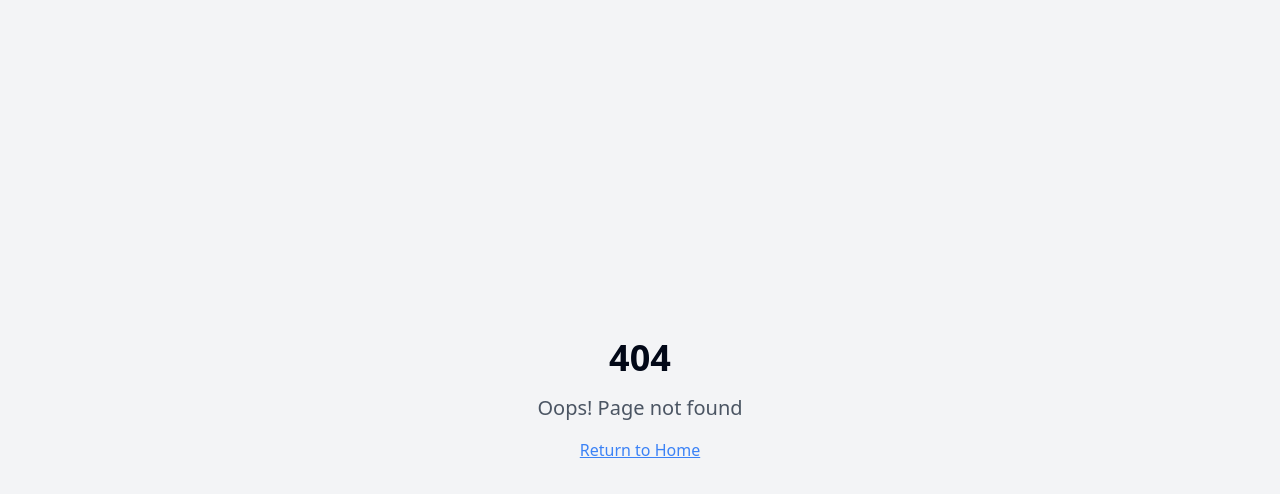
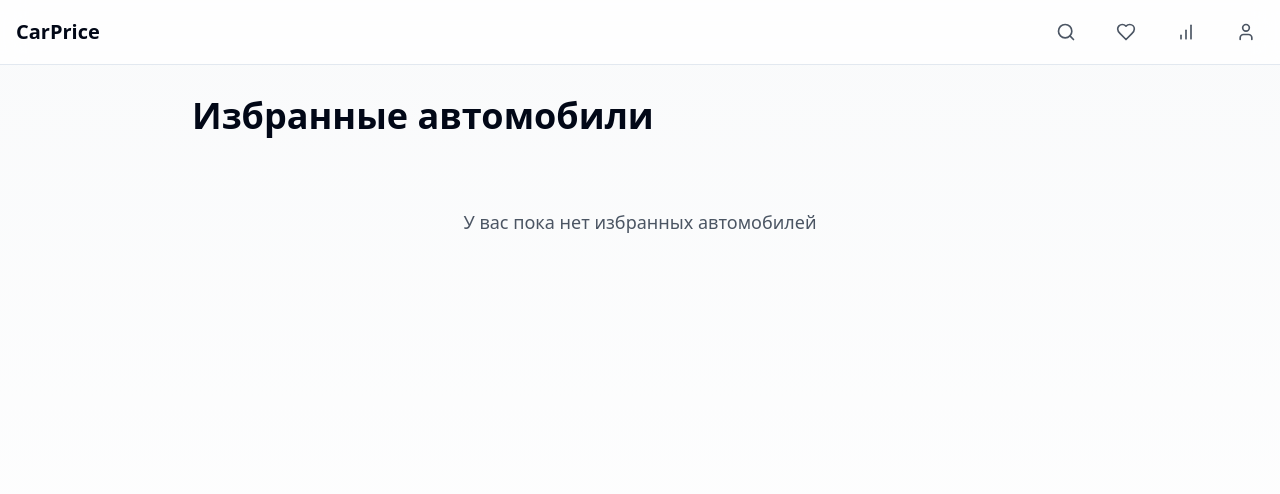
Before and after one commit to DimDeych/car-price-tracker, a React (Vite) app: page /favorites in a window 1280 px wide. Before the commit this address had no page. Shown: the top 494 px of the page. Built offline with nearby package versions, Linux system fonts and the light colour scheme.

Commit message:
Add favorites page
Adds a new page to display a list of liked car listings.  This page will show cars that the user has previously liked.

```diff
--- a/src/App.tsx
+++ b/src/App.tsx
@@ -6,6 +6,7 @@ import { QueryClient, QueryClientProvider } from "@tanstack/react-query";
 import { BrowserRouter, Routes, Route } from "react-router-dom";
 import Index from "./pages/Index";
 import Listing from "./pages/Listing";
+import Favorites from "./pages/Favorites";
 import NotFound from "./pages/NotFound";
 
 const queryClient = new QueryClient();
@@ -19,6 +20,7 @@ const App = () => (
         <Routes>
           <Route path="/" element={<Index />} />
           <Route path="/listing/:id" element={<Listing />} />
+          <Route path="/favorites" element={<Favorites />} />
           <Route path="*" element={<NotFound />} />
         </Routes>
       </BrowserRouter>
--- /dev/null
+++ b/src/pages/Favorites.tsx
@@ -0,0 +1,82 @@
+
+import React from "react";
+import { Navigation } from "@/components/Navigation";
+import { CarList } from "@/components/CarList";
+import { useToast } from "@/hooks/use-toast";
+import { useCars } from "@/hooks/useCars";
+
+const Favorites = () => {
+  const { toast } = useToast();
+  const [likedCars, setLikedCars] = React.useState<Set<number>>(new Set());
+  const loadMoreRef = React.useRef<HTMLDivElement>(null);
+
+  const { data, fetchNextPage, hasNextPage, isFetchingNextPage, isLoading } = useCars({
+    brand: "",
+    model: "",
+    city: "",
+    priceMin: "",
+    priceMax: "",
+    mileageMin: "",
+    mileageMax: "",
+  });
+
+  const filteredCars = data?.pages.flatMap(page =>
+    page.cars.filter(car => likedCars.has(car.id))
+  ) ?? [];
+
+  const handleLike = (carId: number) => {
+    setLikedCars(prev => {
+      const newLikedCars = new Set(prev);
+      if (newLikedCars.has(carId)) {
+        newLikedCars.delete(carId);
+        toast({
+          description: "Автомобиль удален из избранного",
+        });
+      } else {
+        newLikedCars.add(carId);
+        toast({
+          description: "Автомобиль добавлен в избранное",
+        });
+      }
+      return newLikedCars;
+    });
+  };
+
+  return (
+    <div className="min-h-screen bg-gradient-to-b from-gray-50 to-white">
+      <Navigation />
+
+      <main className="pt-24 container mx-auto px-4">
+        <section className="max-w-4xl mx-auto">
+          <h1 className="text-4xl font-bold mb-6">
+            Избранные автомобили
+          </h1>
+
+          {filteredCars.length === 0 ? (
+            <div className="text-center py-12">
+              <p className="text-gray-600 text-lg">
+                У вас пока нет избранных автомобилей
+              </p>
+            </div>
+          ) : (
+            <CarList
+              cars={filteredCars}
+              likedCars={likedCars}
+              onLike={handleLike}
+              isLoading={isLoading}
+              loadMoreRef={loadMoreRef}
+            />
+          )}
+
+          {(isFetchingNextPage) && (
+            <div className="mt-8 text-center p-4">
+              <div className="animate-pulse text-gray-500">Загрузка...</div>
+            </div>
+          )}
+        </section>
+      </main>
+    </div>
+  );
+};
+
+export default Favorites;
```
